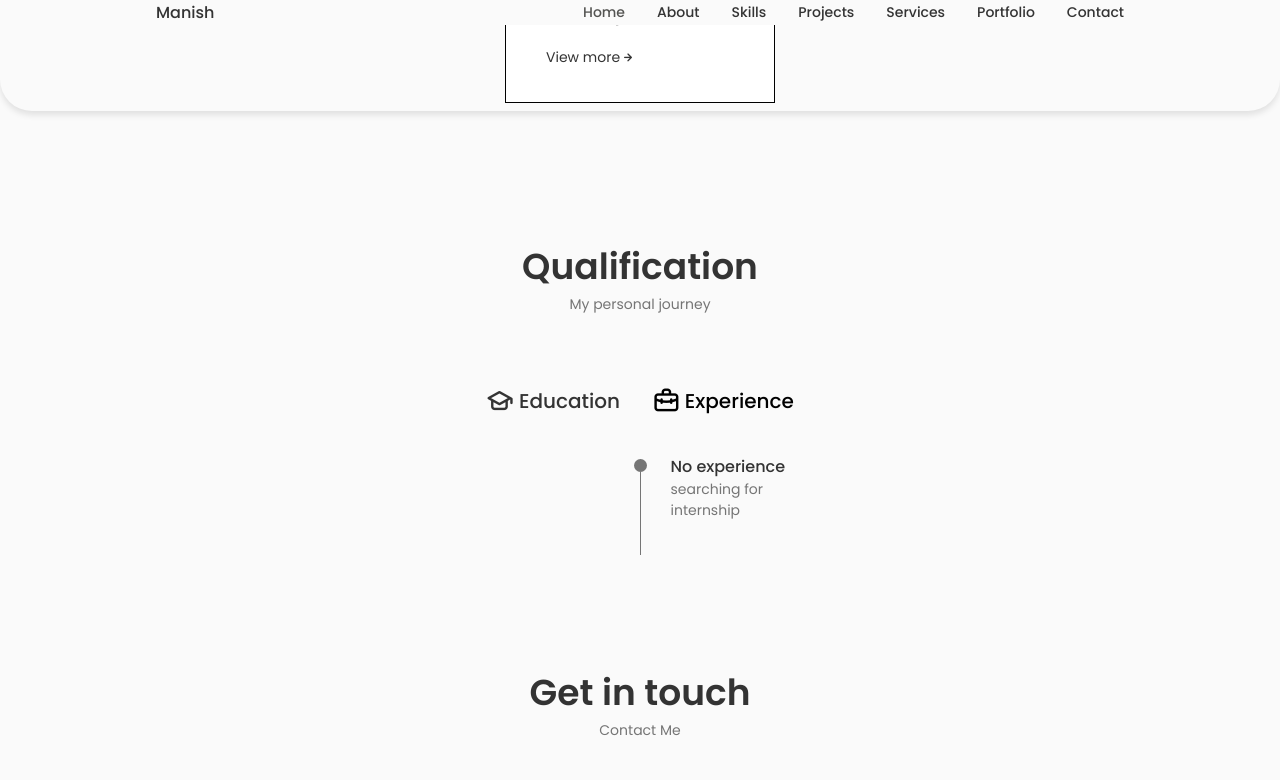
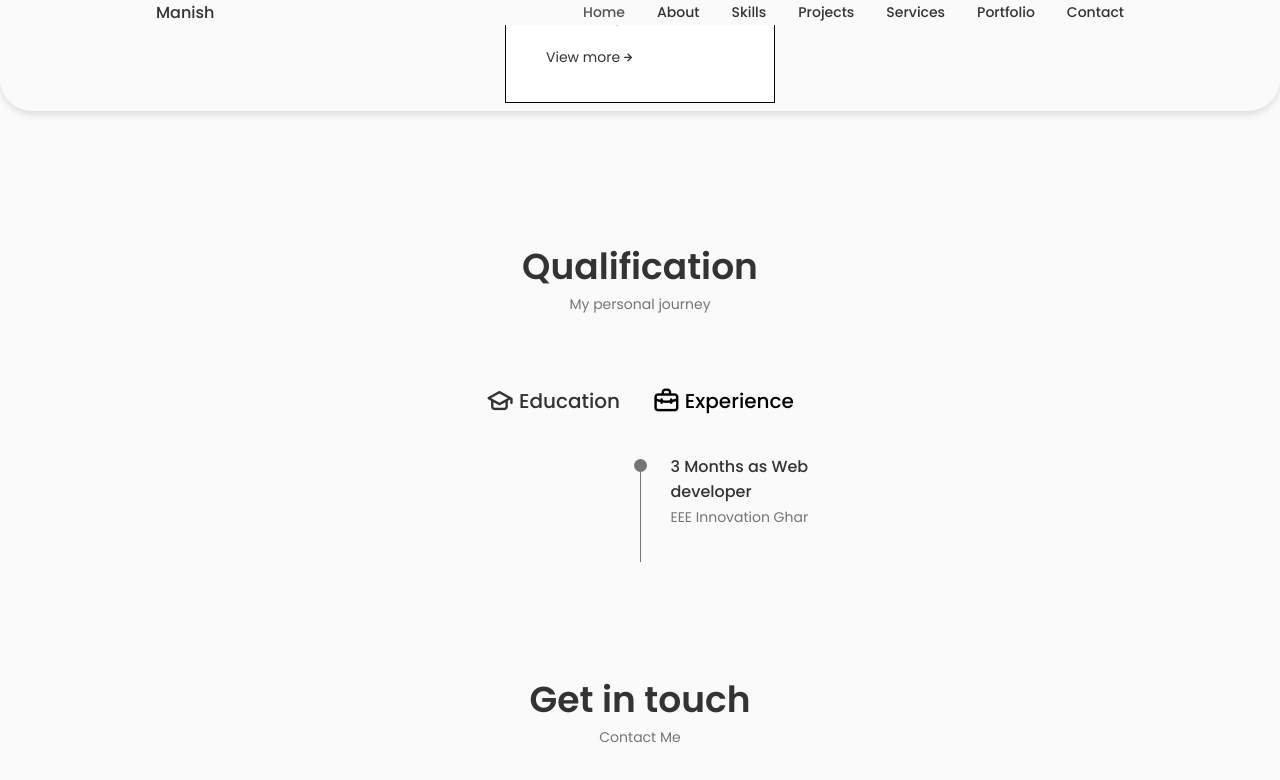
Before and after one commit to 22man67hh/portfolio-manish, a React (Create React App) app: page / in a window 1280 px wide. Both pictures are taken after a click on the element "Experience". Shown: the part 4159-4939 px from the top of the page. Built offline with nearby package versions, Linux system fonts and the light colour scheme.

Commit message:
some changes

```diff
--- a/src/Components/qualification/Qualification.jsx
+++ b/src/Components/qualification/Qualification.jsx
@@ -114,8 +114,8 @@ export default function Qualification() {
                 <span className="qualification__line"></span>
               </div>
               <div>
-                <h3 className="qualification__title">No experience</h3>
-                <span className="qualification__subtitle">searching for internship</span>
+                <h3 className="qualification__title">3 Months as Web developer</h3>
+                <span className="qualification__subtitle">EEE Innovation Ghar</span>
                 <div className="qualification__calender">
 
                 </div>
```
